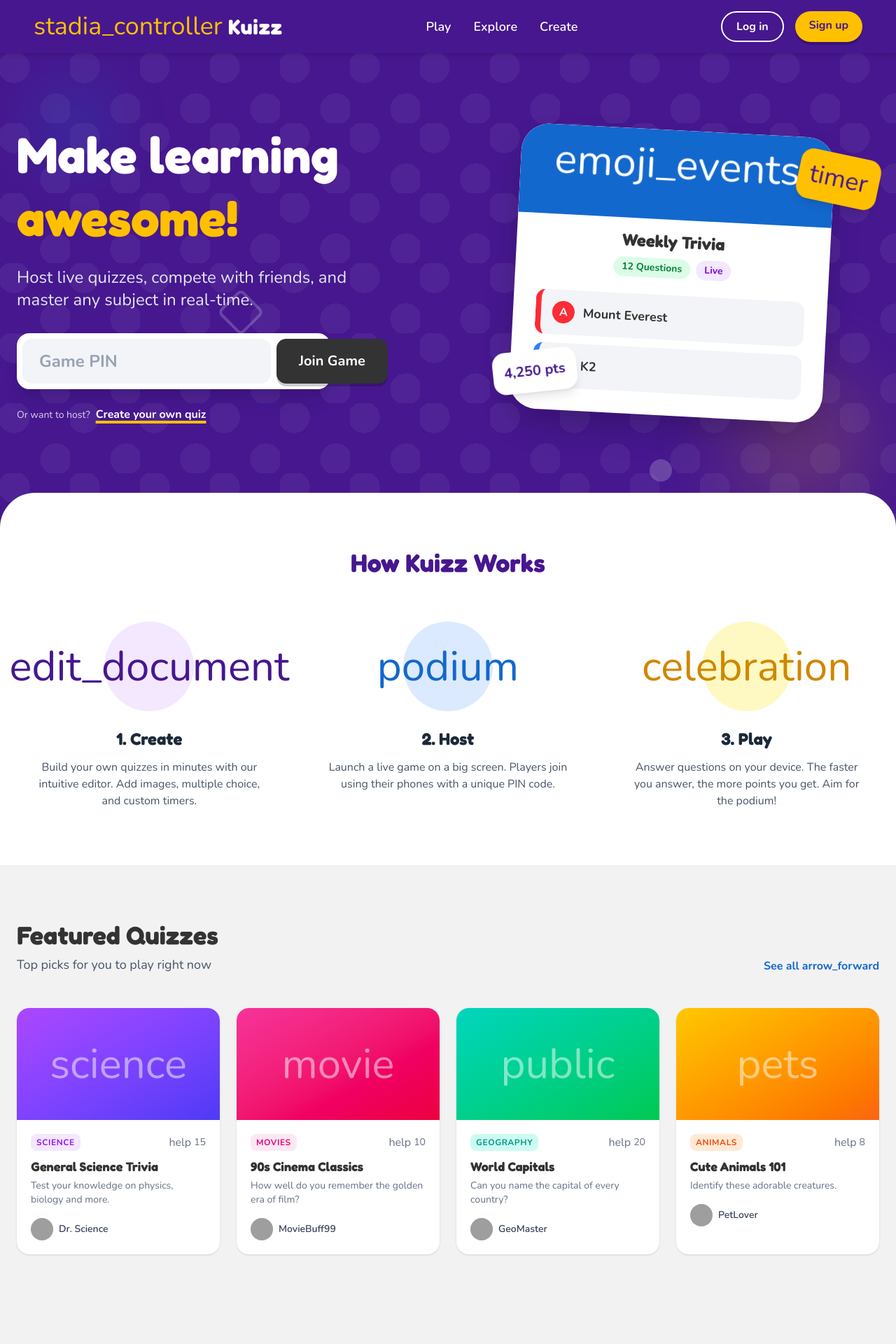
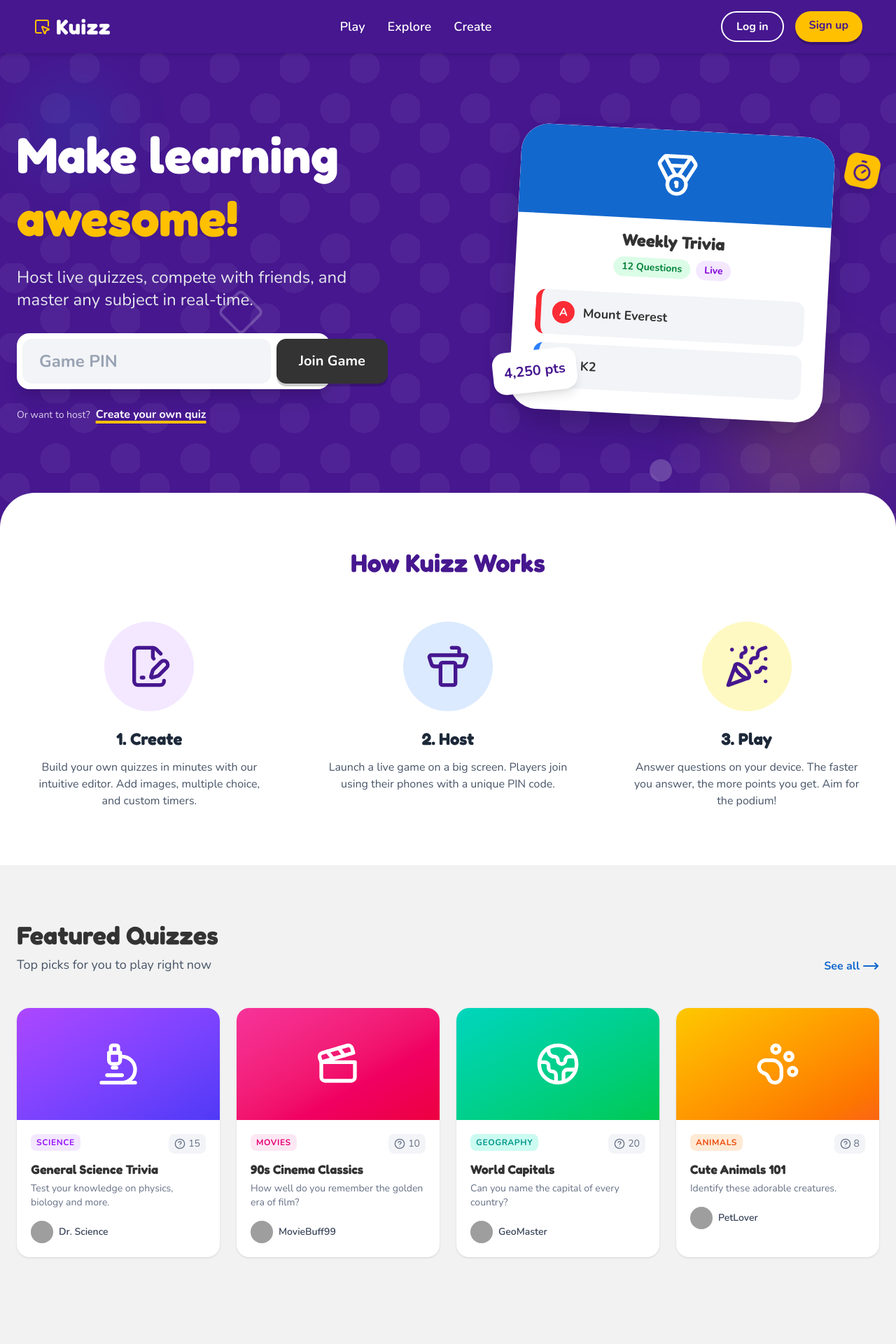
Before and after one commit to belankus/kuizz, a Next.js app in the folder frontend/: page / in a window 1280 px wide. Shown: the top 1920 px of the page at 70% size. Built offline with nearby package versions, Linux system fonts and the light colour scheme; grey boxes are pictures that could not be loaded.

Commit message:
ref: refactor icon

```diff
--- a/frontend/src/app/login/page.tsx
+++ b/frontend/src/app/login/page.tsx
@@ -1,10 +1,11 @@
 import AuthContainer from "@/components/auth/AuthContainer";
+import LoadingCircle from "@/components/common/LoadingCircle";
 import { Suspense } from "react";
 
 export default function LoginPage() {
   const apiUrl = process.env.API_URL;
   return (
-    <Suspense fallback={<div>Loading...</div>}>
+    <Suspense fallback={<LoadingCircle>Loading...</LoadingCircle>}>
       <AuthContainer mode="login" apiUrl={apiUrl || ""} />
     </Suspense>
   );
--- a/frontend/src/app/page.tsx
+++ b/frontend/src/app/page.tsx
@@ -1,6 +1,22 @@
 import Link from "next/link";
 import type { Metadata } from "next";
 import { Fredoka, Nunito } from "next/font/google";
+import {
+  CircleQuestionMark,
+  Clapperboard,
+  Earth,
+  FilePenLine,
+  Globe,
+  Lectern,
+  Mail,
+  Medal,
+  Microscope,
+  MoveRight,
+  PartyPopper,
+  PawPrint,
+  SquareMousePointer,
+  Timer,
+} from "lucide-react";
 
 const fredoka = Fredoka({
   subsets: ["latin"],
@@ -62,9 +78,7 @@ export default function LandingPage() {
       <div className="kuizz-landing flex min-h-screen flex-col">
         <nav className="sticky top-0 z-50 flex items-center justify-between bg-[var(--primary)] px-6 py-4 text-white shadow-md md:px-12">
           <div className="flex items-center gap-2">
-            <span className="material-symbols-outlined text-accent text-4xl">
-              stadia_controller
-            </span>
+            <SquareMousePointer className="text-accent text-[20px]" />
             <span className="logo-font text-3xl font-bold tracking-wide">
               Kuizz
             </span>
@@ -144,9 +158,7 @@ export default function LandingPage() {
               <div className="absolute inset-0 flex items-center justify-center">
                 <div className="relative w-full max-w-md rotate-3 transform overflow-hidden rounded-[40px] bg-white p-8 text-[var(--text-dark)] shadow-2xl">
                   <div className="absolute top-0 right-0 left-0 flex h-32 items-center justify-center rounded-t-[40px] bg-[var(--secondary)]">
-                    <span className="material-symbols-outlined animate-bounce text-6xl text-white">
-                      emoji_events
-                    </span>
+                    <Medal className="text-white" size={64} />
                   </div>
                   <div className="mt-28 text-center">
                     <h3 className="mb-2 text-2xl font-bold">Weekly Trivia</h3>
@@ -175,10 +187,8 @@ export default function LandingPage() {
                   </div>
                 </div>
               </div>
-              <div className="absolute top-20 right-0 rotate-12 animate-pulse rounded-2xl bg-[var(--accent)] p-4 shadow-lg">
-                <span className="material-symbols-outlined text-4xl text-[var(--primary)]">
-                  timer
-                </span>
+              <div className="absolute top-20 right-0 rotate-12 animate-pulse rounded-xl bg-[var(--accent)] p-2 shadow-lg">
+                <Timer className="text-primary" size={32} />
               </div>
               <div className="absolute bottom-20 left-10 -rotate-6 rounded-2xl bg-white p-4 shadow-lg">
                 <span className="text-xl font-bold text-[var(--primary)]">
@@ -197,9 +207,7 @@ export default function LandingPage() {
             <div className="grid gap-12 md:grid-cols-3">
               <div className="group text-center">
                 <div className="mx-auto mb-6 flex h-32 w-32 items-center justify-center rounded-full bg-purple-100 transition-transform duration-300 group-hover:scale-110">
-                  <span className="material-symbols-outlined text-6xl text-[var(--primary)]">
-                    edit_document
-                  </span>
+                  <FilePenLine className="text-primary" size={64} />
                 </div>
                 <h3 className="mb-3 text-2xl font-bold text-gray-800">
                   1. Create
@@ -211,9 +219,7 @@ export default function LandingPage() {
               </div>
               <div className="group text-center">
                 <div className="mx-auto mb-6 flex h-32 w-32 items-center justify-center rounded-full bg-blue-100 transition-transform duration-300 group-hover:scale-110">
-                  <span className="material-symbols-outlined text-6xl text-[var(--secondary)]">
-                    podium
-                  </span>
+                  <Lectern className="text-primary" size={64} />
                 </div>
                 <h3 className="mb-3 text-2xl font-bold text-gray-800">
                   2. Host
@@ -225,9 +231,7 @@ export default function LandingPage() {
               </div>
               <div className="group text-center">
                 <div className="mx-auto mb-6 flex h-32 w-32 items-center justify-center rounded-full bg-yellow-100 transition-transform duration-300 group-hover:scale-110">
-                  <span className="material-symbols-outlined text-6xl text-yellow-600">
-                    celebration
-                  </span>
+                  <PartyPopper className="text-primary" size={64} />
                 </div>
                 <h3 className="mb-3 text-2xl font-bold text-gray-800">
                   3. Play
@@ -253,11 +257,11 @@ export default function LandingPage() {
                 </p>
               </div>
               <Link
-                className="hidden items-center gap-1 font-bold text-[var(--secondary)] hover:underline md:flex"
+                className="text-secondary hidden items-center gap-1 font-bold hover:underline md:flex"
                 href="#"
               >
                 See all
-                <span className="material-symbols-outlined">arrow_forward</span>
+                <MoveRight className="text-secondary" />
               </Link>
             </div>
             <div className="grid grid-cols-1 gap-6 sm:grid-cols-2 lg:grid-cols-4">
@@ -266,7 +270,7 @@ export default function LandingPage() {
                   id: 1,
                   subject: "Science",
                   subjectColorClass: "text-purple-600 bg-purple-100",
-                  icon: "science",
+                  icon: <Microscope size={64} className="text-white" />,
                   questions: 15,
                   title: "General Science Trivia",
                   desc: "Test your knowledge on physics, biology and more.",
@@ -279,7 +283,7 @@ export default function LandingPage() {
                   id: 2,
                   subject: "Movies",
                   subjectColorClass: "text-pink-600 bg-pink-100",
-                  icon: "movie",
+                  icon: <Clapperboard size={64} className="text-white" />,
                   questions: 10,
                   title: "90s Cinema Classics",
                   desc: "How well do you remember the golden era of film?",
@@ -292,7 +296,7 @@ export default function LandingPage() {
                   id: 3,
                   subject: "Geography",
                   subjectColorClass: "text-teal-600 bg-teal-100",
-                  icon: "public",
+                  icon: <Earth size={64} className="text-white" />,
                   questions: 20,
                   title: "World Capitals",
                   desc: "Can you name the capital of every country?",
@@ -305,7 +309,7 @@ export default function LandingPage() {
                   id: 4,
                   subject: "Animals",
                   subjectColorClass: "text-orange-600 bg-orange-100",
-                  icon: "pets",
+                  icon: <PawPrint size={64} className="text-white" />,
                   questions: 8,
                   title: "Cute Animals 101",
                   desc: "Identify these adorable creatures.",
@@ -322,9 +326,7 @@ export default function LandingPage() {
                   <div
                     className={`h-40 bg-gradient-to-br ${quiz.bgGradient} flex items-center justify-center transition-transform duration-500 group-hover:scale-105`}
                   >
-                    <span className="material-symbols-outlined text-6xl text-white opacity-50">
-                      {quiz.icon}
-                    </span>
+                    {quiz.icon}
                   </div>
                   <div className="p-5">
                     <div className="mb-2 flex items-start justify-between">
@@ -333,10 +335,11 @@ export default function LandingPage() {
                       >
                         {quiz.subject}
                       </span>
-                      <div className="flex items-center text-sm text-gray-500">
-                        <span className="material-symbols-outlined mr-1 text-base">
-                          help
-                        </span>{" "}
+                      <div className="flex items-center rounded-md bg-gray-100 px-2 py-1 text-sm text-gray-500">
+                        <CircleQuestionMark
+                          className="mr-1 text-base"
+                          size={16}
+                        />{" "}
                         {quiz.questions}
                       </div>
                     </div>
@@ -400,9 +403,7 @@ export default function LandingPage() {
             <div className="mb-12 grid grid-cols-2 gap-8 md:grid-cols-4">
               <div className="col-span-2 md:col-span-1">
                 <div className="mb-4 flex items-center gap-2">
-                  <span className="material-symbols-outlined text-3xl text-[var(--accent)]">
-                    stadia_controller
-                  </span>
+                  <SquareMousePointer className="text-accent text-[20px]" />
                   <span className="logo-font text-2xl font-bold">Kuizz</span>
                 </div>
                 <p className="text-sm leading-relaxed text-purple-300">
@@ -504,10 +505,10 @@ export default function LandingPage() {
               </p>
               <div className="flex gap-4">
                 <Link className="hover:text-white" href="#">
-                  <i className="material-symbols-outlined">public</i>
+                  <Globe size={24} />
                 </Link>
                 <Link className="hover:text-white" href="#">
-                  <i className="material-symbols-outlined">mail</i>
+                  <Mail size={24} />
                 </Link>
               </div>
             </div>
--- a/frontend/src/app/register/page.tsx
+++ b/frontend/src/app/register/page.tsx
@@ -1,10 +1,11 @@
 import AuthContainer from "@/components/auth/AuthContainer";
+import LoadingCircle from "@/components/common/LoadingCircle";
 import { Suspense } from "react";
 
 export default function RegisterPage() {
   const apiUrl = process.env.API_URL;
   return (
-    <Suspense fallback={<div>Loading...</div>}>
+    <Suspense fallback={<LoadingCircle>Loading...</LoadingCircle>}>
       <AuthContainer mode="register" apiUrl={apiUrl || ""} />
     </Suspense>
   );
--- a/frontend/src/components/auth/AuthContainer.tsx
+++ b/frontend/src/components/auth/AuthContainer.tsx
@@ -7,6 +7,15 @@ import { login, register } from "@/lib/auth";
 import { toast } from "sonner";
 import { Fredoka } from "next/font/google";
 import Image from "next/image";
+import {
+  ArrowRightIcon,
+  Eye,
+  EyeOff,
+  Heart,
+  Lightbulb,
+  Lock,
+  User2Icon,
+} from "lucide-react";
 
 const fredoka = Fredoka({ subsets: ["latin"], weight: ["500", "600", "700"] });
 
@@ -70,14 +79,10 @@ export default function AuthContainer({ mode, apiUrl }: AuthContainerProps) {
             <div className="bg-brand-400/20 relative mb-8 flex h-56 w-56 items-center justify-center rounded-full border-[6px] border-[#5a2ab3]">
               {/* Decorative elements */}
               <div className="absolute -top-4 -right-4 flex h-12 w-12 rotate-12 items-center justify-center rounded-xl bg-[#FFC000] shadow-lg">
-                <span className="material-symbols-outlined text-2xl text-white">
-                  lightbulb
-                </span>
+                <Lightbulb className="text-[20px] text-white" />
               </div>
               <div className="absolute -bottom-6 -left-6 flex h-14 w-14 -rotate-12 items-center justify-center rounded-2xl bg-[#FF2B5E] shadow-lg">
-                <span className="material-symbols-outlined text-3xl text-white">
-                  favorite
-                </span>
+                <Heart className="text-[20px] text-white" />
               </div>
 
               {/* Character placeholder */}
@@ -145,9 +150,7 @@ export default function AuthContainer({ mode, apiUrl }: AuthContainerProps) {
                     Name (optional)
                   </label>
                   <div className="relative flex items-center">
-                    <span className="material-symbols-outlined absolute left-4 text-[20px] text-gray-400">
-                      person
-                    </span>
+                    <User2Icon className="absolute left-4 text-[20px] text-gray-400" />
                     <input
                       type="text"
                       value={name}
@@ -164,9 +167,7 @@ export default function AuthContainer({ mode, apiUrl }: AuthContainerProps) {
                   {isLogin ? "Username or Email" : "Email"}
                 </label>
                 <div className="relative flex items-center">
-                  <span className="material-symbols-outlined absolute left-4 text-[20px] text-gray-400">
-                    person
-                  </span>
+                  <User2Icon className="absolute left-4 text-[20px] text-gray-400" />
                   <input
                     type={isLogin ? "text" : "email"}
                     required
@@ -183,9 +184,7 @@ export default function AuthContainer({ mode, apiUrl }: AuthContainerProps) {
                   Password
                 </label>
                 <div className="relative flex items-center">
-                  <span className="material-symbols-outlined absolute left-4 text-[20px] text-gray-400">
-                    lock
-                  </span>
+                  <Lock className="absolute left-4 text-[20px] text-gray-400" />
                   <input
                     type={showPassword ? "text" : "password"}
                     required
@@ -201,9 +200,11 @@ export default function AuthContainer({ mode, apiUrl }: AuthContainerProps) {
                     className="absolute right-4 flex items-center text-gray-400 transition-colors hover:text-gray-600"
                     tabIndex={-1}
                   >
-                    <span className="material-symbols-outlined text-[20px]">
-                      {showPassword ? "visibility_off" : "visibility"}
-                    </span>
+                    {showPassword ? (
+                      <Eye className="text-[20px]" />
+                    ) : (
+                      <EyeOff className="text-[20px]" />
+                    )}
                   </button>
                 </div>
               </div>
@@ -231,11 +232,7 @@ export default function AuthContainer({ mode, apiUrl }: AuthContainerProps) {
                   : isLogin
                     ? "Let's Play"
                     : "Sign Up"}
-                {!loading && (
-                  <span className="material-symbols-outlined text-[20px]">
-                    arrow_forward
-                  </span>
-                )}
+                {!loading && <ArrowRightIcon className="h-5 w-5" />}
               </button>
             </form>
 
@@ -249,7 +246,7 @@ export default function AuthContainer({ mode, apiUrl }: AuthContainerProps) {
             </div>
 
             <div className="grid grid-cols-2 gap-4">
-              <a
+              <Link
                 href={`${apiUrl}/auth/google`}
                 className="flex items-center justify-center gap-2 rounded-xl border border-gray-200 bg-white px-4 py-3 text-sm font-bold text-gray-700 shadow-sm transition-colors hover:bg-gray-50"
               >
@@ -272,8 +269,8 @@ export default function AuthContainer({ mode, apiUrl }: AuthContainerProps) {
                   />
                 </svg>
                 Google
-              </a>
-              <a
+              </Link>
+              <Link
                 href={`${apiUrl}/auth/github`}
                 className="flex items-center justify-center gap-2 rounded-xl bg-[#24292F] px-4 py-3 text-sm font-bold text-white shadow-[0_4px_0_rgba(0,0,0,0.2)] transition-colors hover:translate-y-[1px] hover:bg-[#1f2328] hover:shadow-[0_3px_0_rgba(0,0,0,0.2)] active:translate-y-[4px] active:shadow-none"
               >
@@ -285,7 +282,7 @@ export default function AuthContainer({ mode, apiUrl }: AuthContainerProps) {
                   <path d="M12 0C5.37 0 0 5.37 0 12c0 5.31 3.435 9.795 8.205 11.385.6.105.825-.255.825-.57 0-.285-.015-1.23-.015-2.235-3.015.555-3.795-.735-4.035-1.41-.135-.345-.72-1.41-1.23-1.695-.42-.225-1.02-.78-.015-.795.945-.015 1.62.87 1.845 1.23 1.08 1.815 2.805 1.305 3.495.99.105-.78.42-1.305.765-1.605-2.67-.3-5.46-1.335-5.46-5.925 0-1.305.465-2.385 1.23-3.225-.12-.3-.54-1.53.12-3.18 0 0 1.005-.315 3.3 1.23.96-.27 1.98-.405 3-.405s2.04.135 3 .405c2.295-1.56 3.3-1.23 3.3-1.23.66 1.65.24 2.88.12 3.18.765.84 1.23 1.905 1.23 3.225 0 4.605-2.805 5.625-5.475 5.925.435.375.81 1.095.81 2.22 0 1.605-.015 2.895-.015 3.3 0 .315.225.69.825.57A12.02 12.02 0 0024 12c0-6.63-5.37-12-12-12z" />
                 </svg>
                 GitHub
-              </a>
+              </Link>
             </div>
 
             <p className="mt-8 text-center text-[11px] font-medium text-gray-400">
--- a/frontend/src/components/game/JoinContent.tsx
+++ b/frontend/src/components/game/JoinContent.tsx
@@ -9,6 +9,14 @@ import { Fredoka, Nunito } from "next/font/google";
 import Link from "next/link";
 import { AvatarModel } from "@repo/types";
 import Avatar from "../avatar/Avatar";
+import {
+  ArrowRight,
+  CircleUser,
+  Keyboard,
+  Pencil,
+  SquareArrowOutUpRight,
+  SquareMousePointer,
+} from "lucide-react";
 
 const fredoka = Fredoka({
   subsets: ["latin"],
@@ -316,9 +324,7 @@ export default function JoinContent() {
         <nav className="flex w-full items-center justify-between p-6">
           <div className="flex items-center gap-3">
             <div className="flex h-10 w-10 -rotate-12 transform items-center justify-center rounded-lg bg-(--primary-accent) shadow-(--primary-accent)/30 shadow-lg">
-              <span className="material-symbols-outlined text-2xl font-black text-white">
-                bolt
-              </span>
+              <SquareMousePointer className="text-[20px] text-white" />
             </div>
             <span className="header-font text-2xl font-bold tracking-wide text-white">
               Kuizz
@@ -331,9 +337,7 @@ export default function JoinContent() {
                 href="/login"
                 className="flex items-center gap-2 rounded-full border border-white/5 bg-[#2a1b3d] px-4 py-2 text-sm font-bold text-white transition-colors hover:bg-[#34224c]"
               >
-                <span className="material-symbols-outlined text-[18px]">
-                  account_circle
-                </span>
+                <CircleUser className="text-[20px]" />
                 Log in as Host
               </Link>
             ) : (
@@ -349,9 +353,7 @@ export default function JoinContent() {
         <main className="flex flex-1 flex-col items-center justify-center p-4">
           {step === 1 && (
             <div className="floating-icon mb-8 flex h-20 w-20 rotate-3 items-center justify-center rounded-2xl bg-(--primary-accent) shadow-(--primary-accent)/30 shadow-lg">
-              <span className="material-symbols-outlined text-5xl text-white">
-                bolt
-              </span>
+              <SquareMousePointer className="text-white" size={60} />
             </div>
           )}
 
@@ -397,9 +399,7 @@ export default function JoinContent() {
                       className="input-dark header-font w-full rounded-xl px-6 py-4 text-center text-xl font-bold tracking-widest uppercase"
                       autoFocus
                     />
-                    <span className="material-symbols-outlined absolute top-1/2 right-4 -translate-y-1/2 text-[var(--text-dim)] opacity-50">
-                      keyboard
-                    </span>
+                    <Keyboard className="absolute top-1/2 right-4 -translate-y-1/2 text-[var(--text-dim)] opacity-50" />
                   </div>
                 )}
 
@@ -416,9 +416,7 @@ export default function JoinContent() {
                       className="input-dark header-font w-full rounded-xl py-4 pr-6 pl-12 text-lg font-bold"
                       autoFocus
                     />
-                    <span className="material-symbols-outlined absolute top-1/2 left-4 -translate-y-1/2 text-[20px] text-(--text-dim)">
-                      edit
-                    </span>
+                    <Pencil className="absolute top-1/2 left-4 -translate-y-1/2 text-[var(--text-dim)] opacity-50" />
                   </div>
                 )}
 
@@ -436,9 +434,7 @@ export default function JoinContent() {
                   >
                     {loading ? "Checking..." : "Join Game"}
                     {!loading && (
-                      <span className="material-symbols-outlined text-[24px]">
-                        arrow_forward
-                      </span>
+                      <ArrowRight className="text-white" size={24} />
                     )}
                   </button>
                 ) : (
@@ -449,9 +445,7 @@ export default function JoinContent() {
                   >
                     {loading ? "Joining..." : "OK, Go!"}
                     {!loading && (
-                      <span className="material-symbols-outlined text-[24px]">
-                        arrow_forward
-                      </span>
+                      <ArrowRight className="text-white" size={24} />
                     )}
                   </button>
                 )}
@@ -468,9 +462,7 @@ export default function JoinContent() {
                   className="flex items-center justify-center gap-1 text-sm font-bold text-[var(--primary-accent)] transition-colors hover:text-[var(--primary-hover)]"
                 >
                   Browse public quizzes
-                  <span className="material-symbols-outlined text-[16px]">
-                    open_in_new
-                  </span>
+                  <SquareArrowOutUpRight size={18} />
                 </Link>
               </div>
             )}
```
Also changed, not shown: frontend/src/app/auth/callback/page.tsx (+9 -15 lines), frontend/src/components/common/LoadingCircle.tsx (added, +14 -0 lines).
